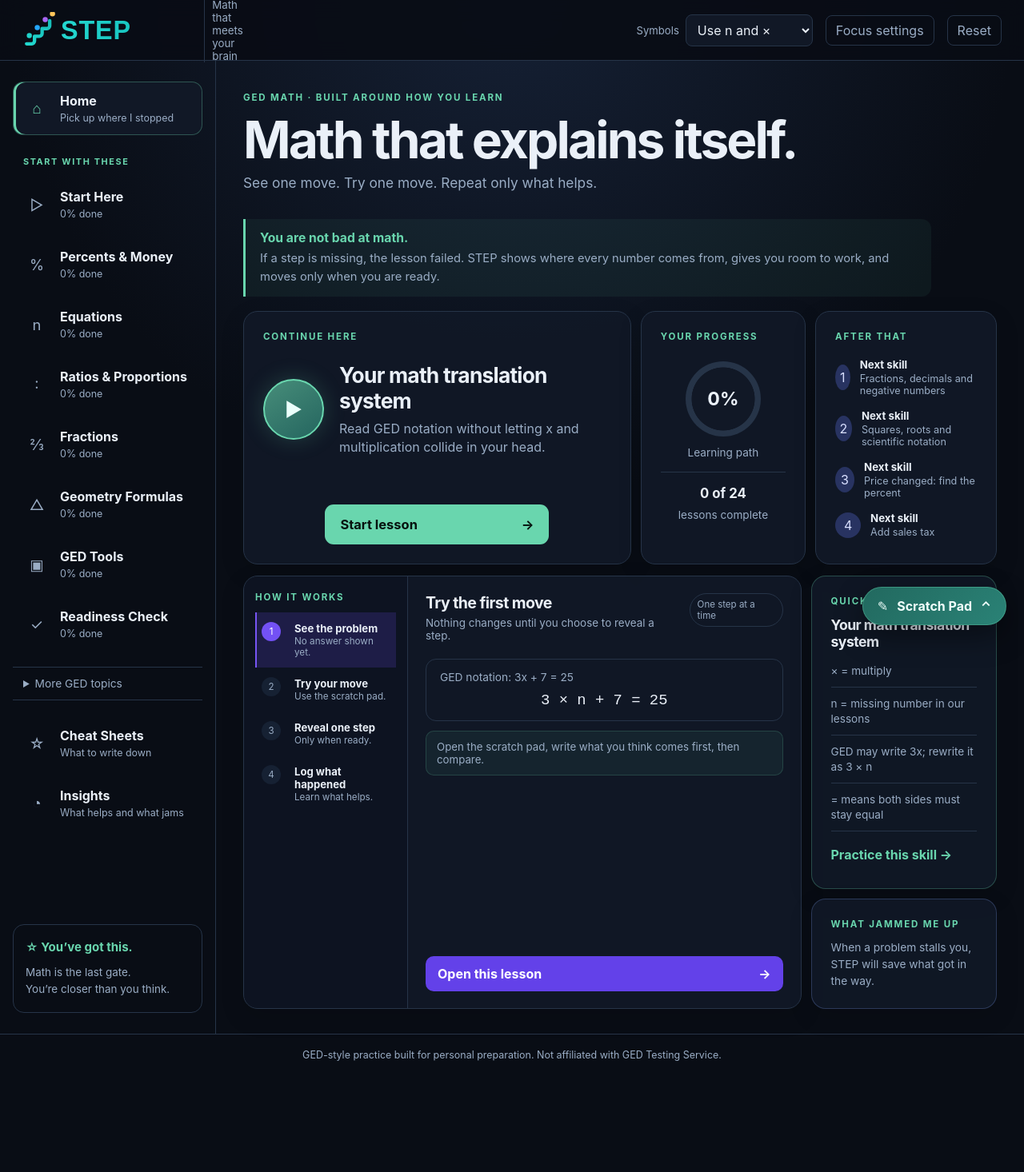
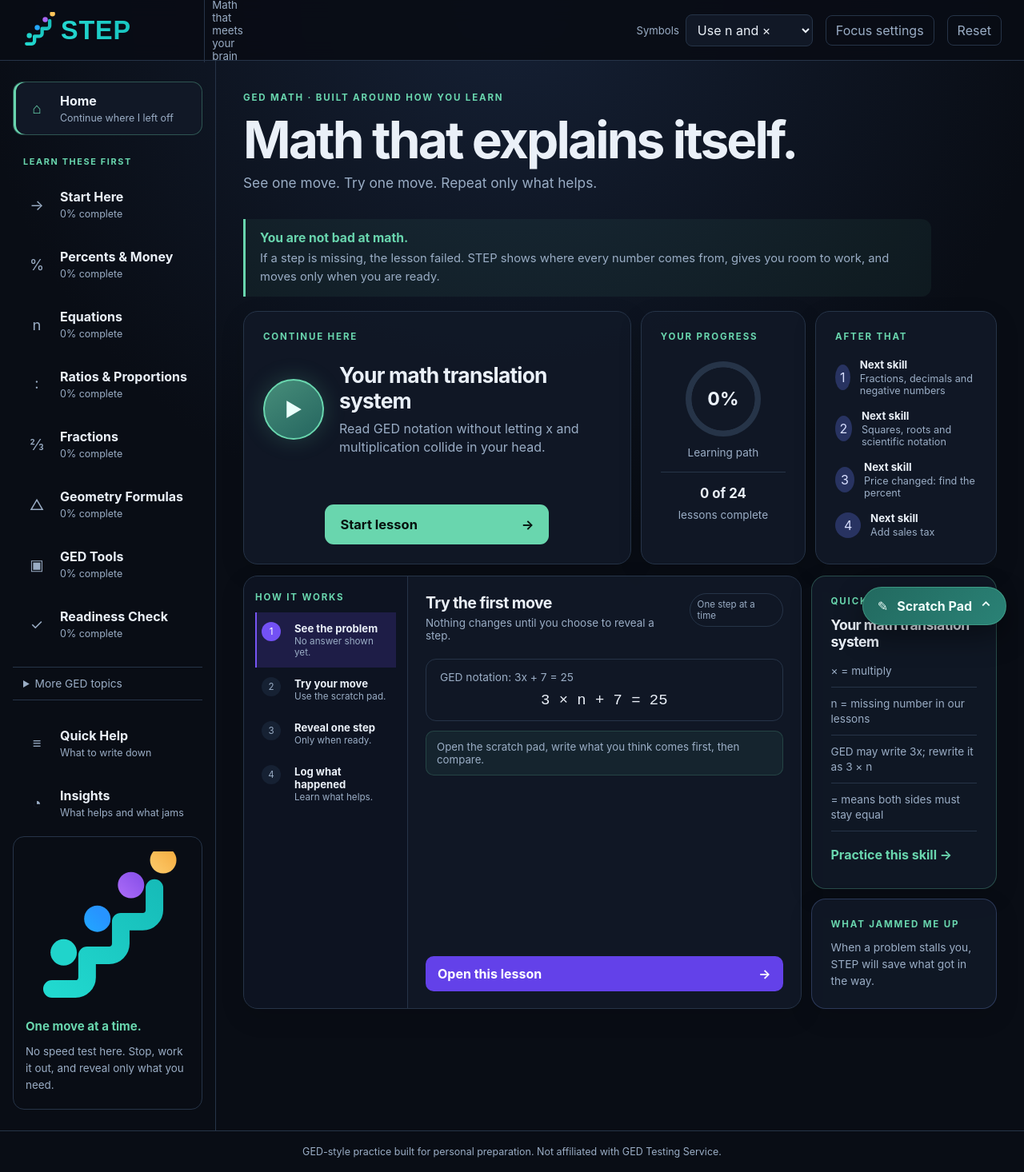
Before and after one commit to Kodaxadev/ged-math-path, a React (Vite) app: page / in a window 1280 px wide. Shown: the whole page at 80% size. Before the commit the page ends 1345 px from the top, so only its background shows below. Built offline with nearby package versions, Linux system fonts and the light colour scheme.

Commit message:
Align navigation language and identity with STEP brand

```diff
--- a/src/components/Nav.tsx
+++ b/src/components/Nav.tsx
@@ -15,7 +15,7 @@ type Props = {
 
 const mainPath: ModuleId[] = ['orientation', 'percent', 'equations', 'ratios', 'fractions', 'geometry', 'calculator', 'readiness'];
 const icons: Partial<Record<ModuleId, string>> = {
-  orientation: '▷', percent: '%', equations: 'n', ratios: '∶', fractions: '⅔', geometry: '△', calculator: '▣', readiness: '✓',
+  orientation: '→', percent: '%', equations: 'n', ratios: '∶', fractions: '⅔', geometry: '△', calculator: '▣', readiness: '✓',
 };
 
 export function Nav({ modules, progress, activeModule, open, onSelect, onClose }: Props) {
@@ -43,7 +43,7 @@ export function Nav({ modules, progress, activeModule, open, onSelect, onClose }
       <button type="button" key={module.id} aria-current={current(module.id)} className={activeModule === module.id ? 'nav-card active nav-with-icon' : 'nav-card nav-with-icon'} onClick={() => onSelect(module.id)}>
         <span className="nav-icon" aria-hidden="true">{icons[module.id] ?? '·'}</span>
         <span className="nav-title">{module.title}</span>
-        <span className="nav-note">{moduleCompletion(module, progress)}% done</span>
+        <span className="nav-note">{moduleCompletion(module, progress)}% complete</span>
       </button>
     );
   }
@@ -53,16 +53,17 @@ export function Nav({ modules, progress, activeModule, open, onSelect, onClose }
       {open && <button className="nav-backdrop" type="button" aria-label="Close learning path menu" onClick={onClose} />}
       <nav id="lesson-navigation" className={open ? 'side-nav mobile-open' : 'side-nav'} aria-label="Learning path">
         <div className="mobile-nav-heading">
+          <img src="/brand/step-mark.svg" alt="" aria-hidden="true" />
           <strong>Learning path</strong>
           <button ref={closeRef} type="button" className="mobile-nav-close" onClick={onClose}>Close</button>
         </div>
         <button type="button" aria-current={current('dashboard')} className={activeModule === 'dashboard' ? 'nav-card active nav-with-icon' : 'nav-card nav-with-icon'} onClick={() => onSelect('dashboard')}>
           <span className="nav-icon" aria-hidden="true">⌂</span>
           <span className="nav-title">Home</span>
-          <span className="nav-note">Pick up where I stopped</span>
+          <span className="nav-note">Continue where I left off</span>
         </button>
 
-        <p className="nav-group">START WITH THESE</p>
+        <p className="nav-group">LEARN THESE FIRST</p>
         {shown.map(item)}
 
         <details className="more-lessons" open={moreIsActive || undefined}>
@@ -71,8 +72,8 @@ export function Nav({ modules, progress, activeModule, open, onSelect, onClose }
         </details>
 
         <button type="button" aria-current={current('cards')} className={activeModule === 'cards' ? 'nav-card active nav-with-icon' : 'nav-card nav-with-icon'} onClick={() => onSelect('cards')}>
-          <span className="nav-icon" aria-hidden="true">☆</span>
-          <span className="nav-title">Cheat Sheets</span>
+          <span className="nav-icon" aria-hidden="true">≡</span>
+          <span className="nav-title">Quick Help</span>
           <span className="nav-note">What to write down</span>
         </button>
         <button type="button" aria-current={current('insights')} className={activeModule === 'insights' ? 'nav-card active nav-with-icon' : 'nav-card nav-with-icon'} onClick={() => onSelect('insights')}>
@@ -81,9 +82,10 @@ export function Nav({ modules, progress, activeModule, open, onSelect, onClose }
           <span className="nav-note">What helps and what jams</span>
         </button>
 
-        <aside className="pep-talk" aria-label="Encouragement">
-          <strong>☆ You’ve got this.</strong>
-          <p>Math is the last gate.<br />You’re closer than you think.</p>
+        <aside className="pep-talk" aria-label="STEP reminder">
+          <img src="/brand/step-mark.svg" alt="" aria-hidden="true" />
+          <strong>One move at a time.</strong>
+          <p>No speed test here. Stop, work it out, and reveal only what you need.</p>
         </aside>
       </nav>
     </>
```
